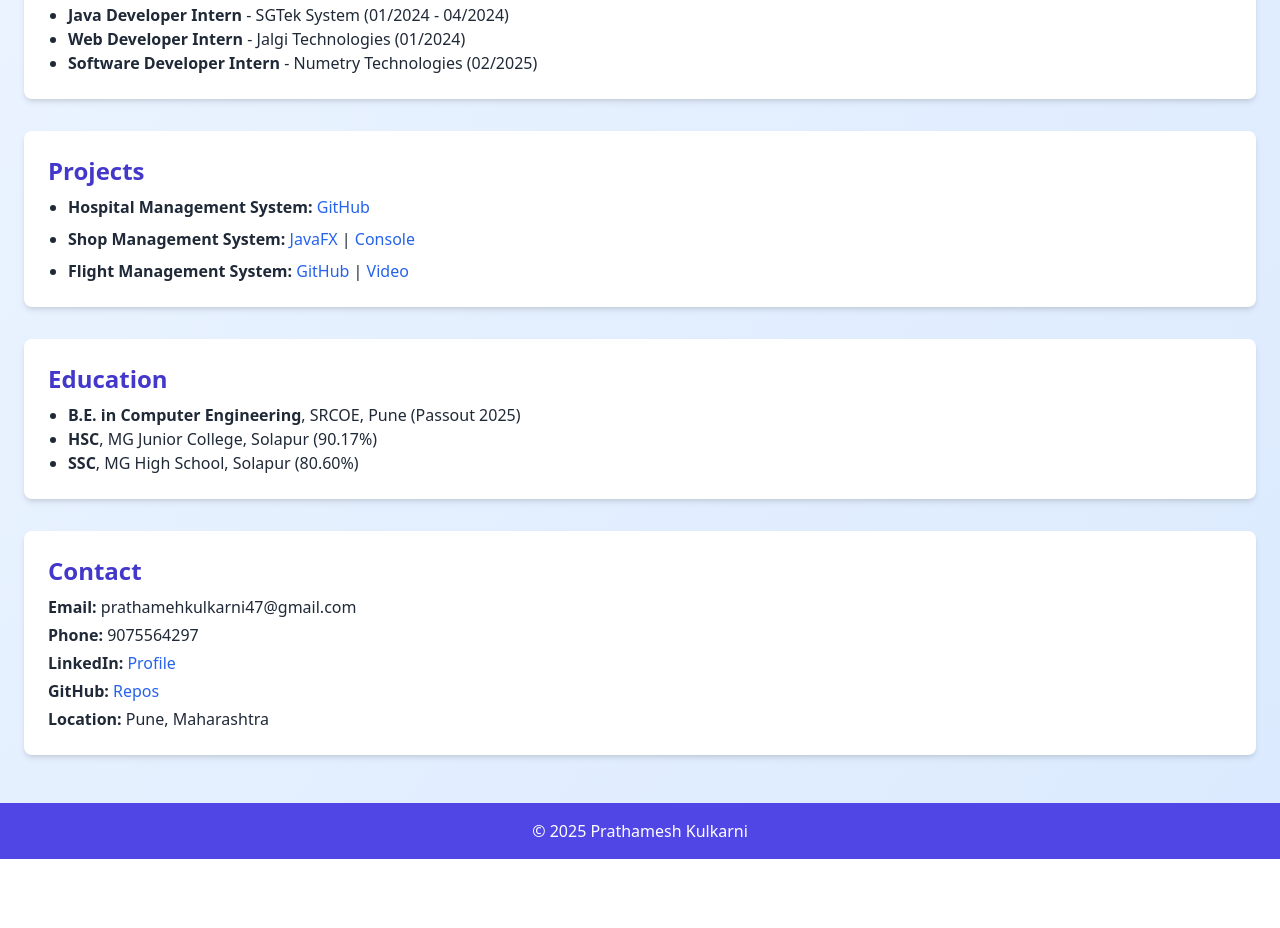
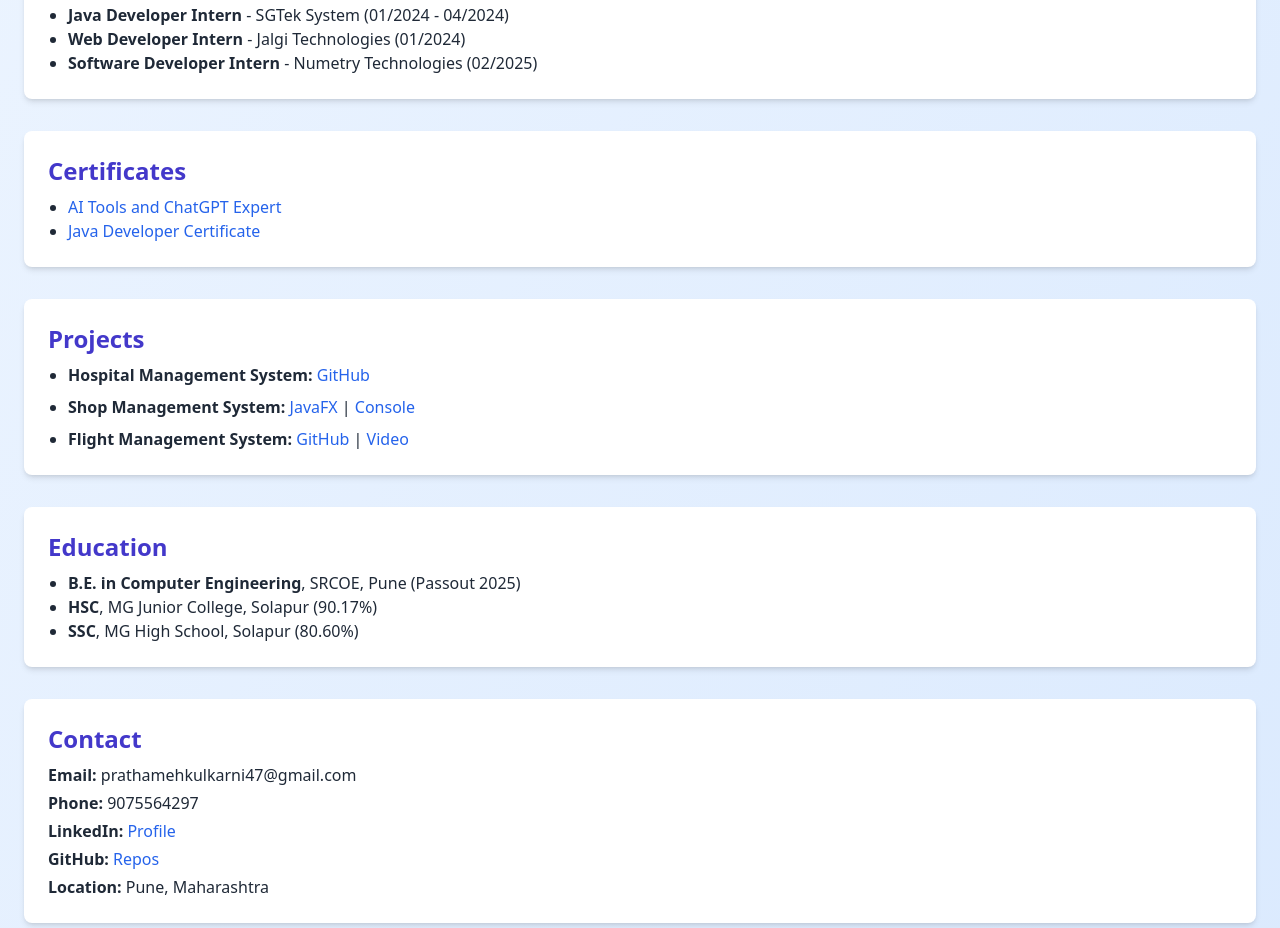
Before and after one commit to prathameshk447/portfolio-prathamesh-kulkarni, a plain HTML site: page index.html in a window 1280 px wide. Shown: the part 870-1798 px from the top of the page. Before the commit the page ends 1729 px from the top, so only its background shows below. Drawn offline with nearby package versions, Linux system fonts and the light colour scheme.

Commit message:
Minute Change In File

```diff
--- a/index.html
+++ b/index.html
@@ -53,6 +53,7 @@
       </div>
     </section>
 
+
     <section id="internships" class="bg-white shadow-md rounded-lg p-4">
       <h2 class="text-2xl font-bold text-indigo-700 mb-2">Internships</h2>
       <ul class="list-disc ml-5">
@@ -61,6 +62,24 @@
         <li><strong>Software Developer Intern</strong> - Numetry Technologies (02/2025)</li>
       </ul>
     </section>
+
+    <section id="certificates" class="bg-white shadow-md rounded-lg p-4">
+      <h2 class="text-2xl font-bold text-indigo-700 mb-2">Certificates</h2>
+      <ul class="list-disc ml-5">
+        <li>
+          <a href="AI_Expert_Certificate.png" target="_blank" class="text-blue-600 hover:underline">
+            AI Tools and ChatGPT Expert
+          </a>
+        </li>
+        <li>
+          <a href="Java_Development_Certificate.jpeg" target="_blank" class="text-blue-600 hover:underline">
+            Java Developer Certificate
+          </a>
+        </li>
+      </ul>
+    </section>
+
+
 
     <section id="projects" class="bg-white shadow-md rounded-lg p-4">
       <h2 class="text-2xl font-bold text-indigo-700 mb-2">Projects</h2>
```
Also changed, not shown: AI_Expert_Certificate.png (added), Java_Development_Certificate.jpeg (added).
